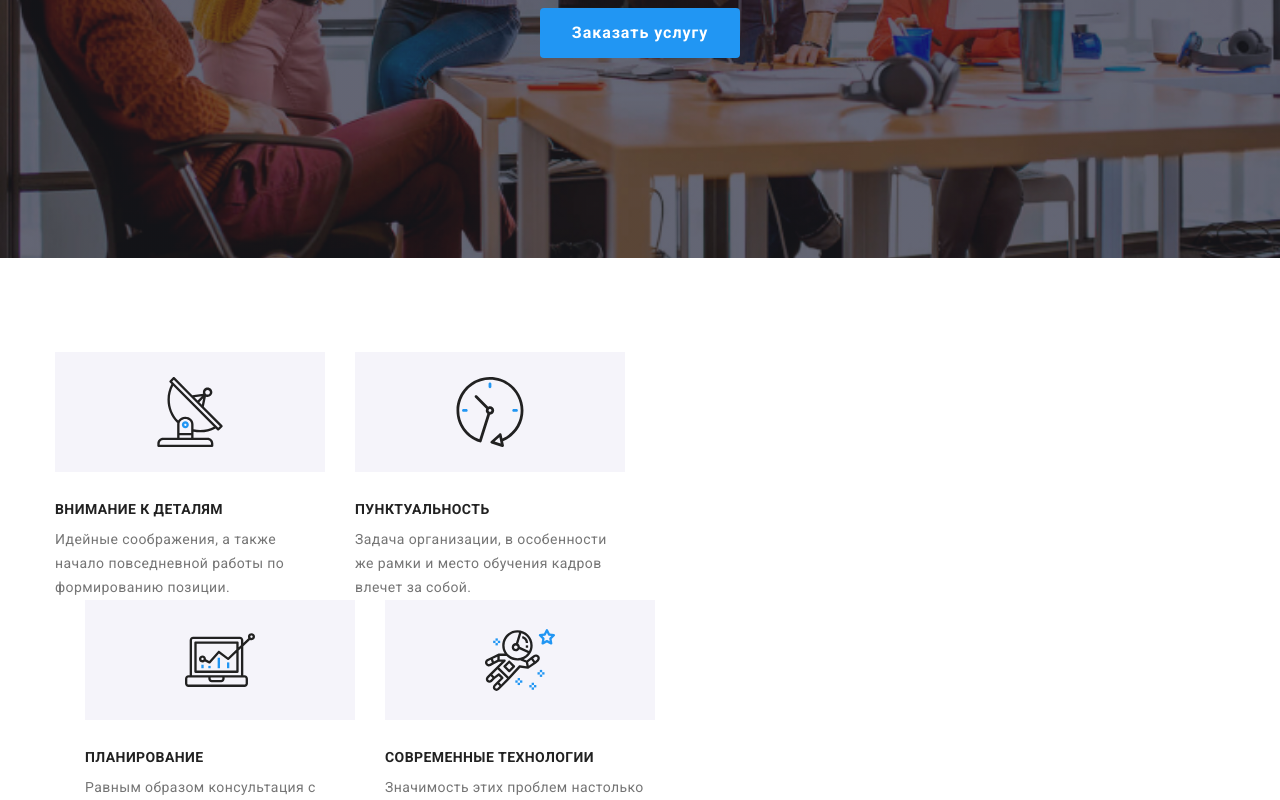
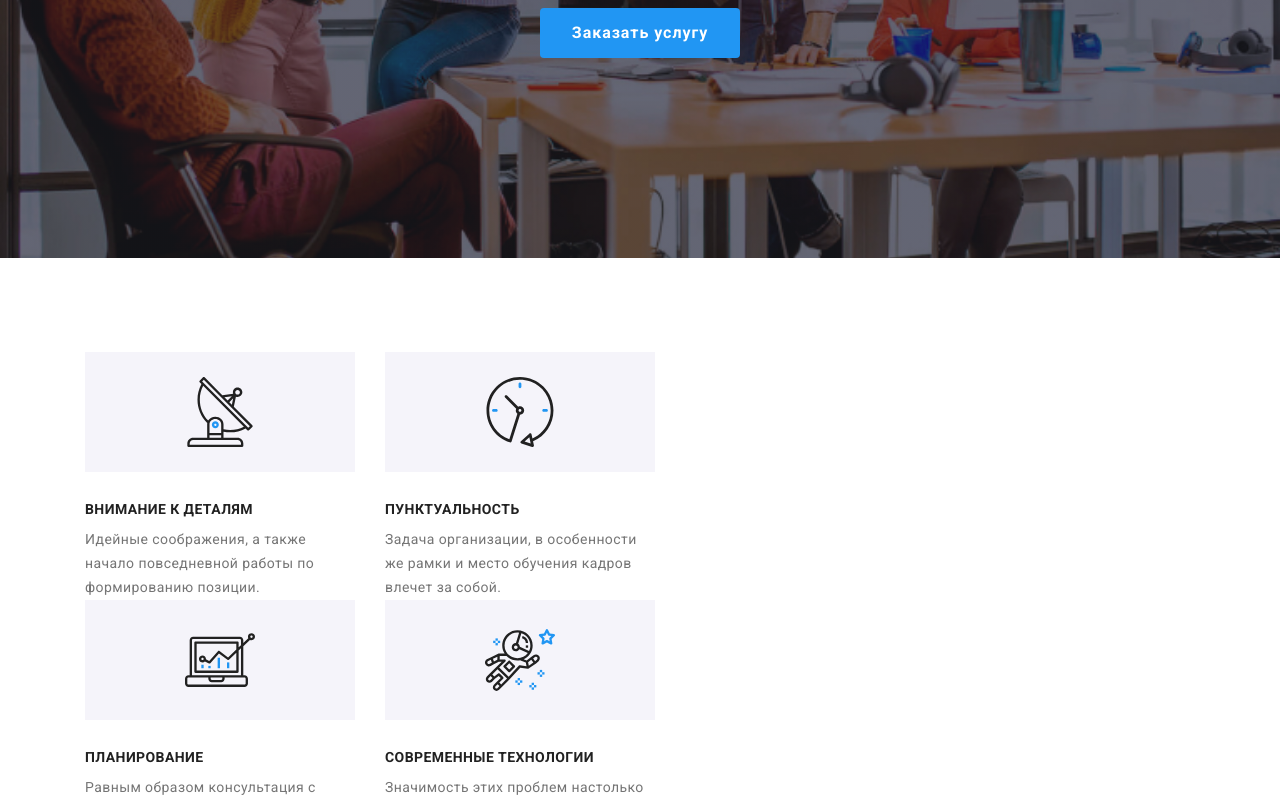
Before and after one commit to Mr-Vadym-Ka/goit-markup-hw-08-adaptiv, a plain HTML site: page index.html in a window 1280 px wide. Shown: the part 387-1187 px from the top of the page. Drawn offline with nearby package versions, Linux system fonts and the light colour scheme; files that its build step writes are made by us from their sources.

Commit message:
Add files via upload

```diff
--- a/sass/layout/_features.scss
+++ b/sass/layout/_features.scss
@@ -41,12 +41,11 @@
     //     width: 354px;
     // }
 
-    // height: 220px;
-    // &:not(:nth-child(3)) {
-    //     @media screen and (min-width: 767px) {
-    //         margin-left: 30px;
-    //     }
-    // }
+    &:not(:nth-child(3)) {
+        @media screen and (min-width: 767px) {
+            margin-left: 30px;
+        }
+    }
 
     &:not(:last-child) {
         @media screen and (max-width: 480px) {
```
